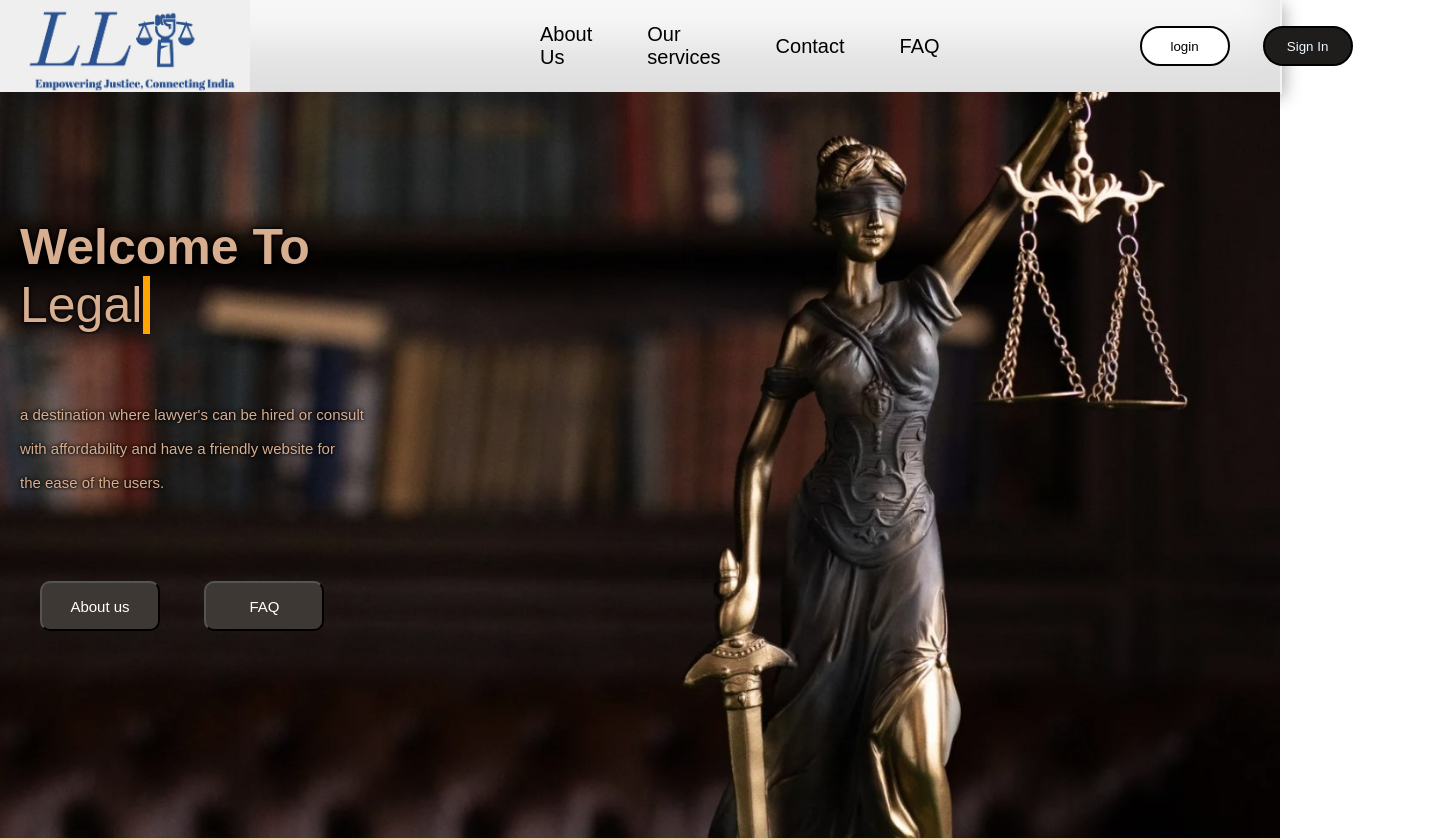
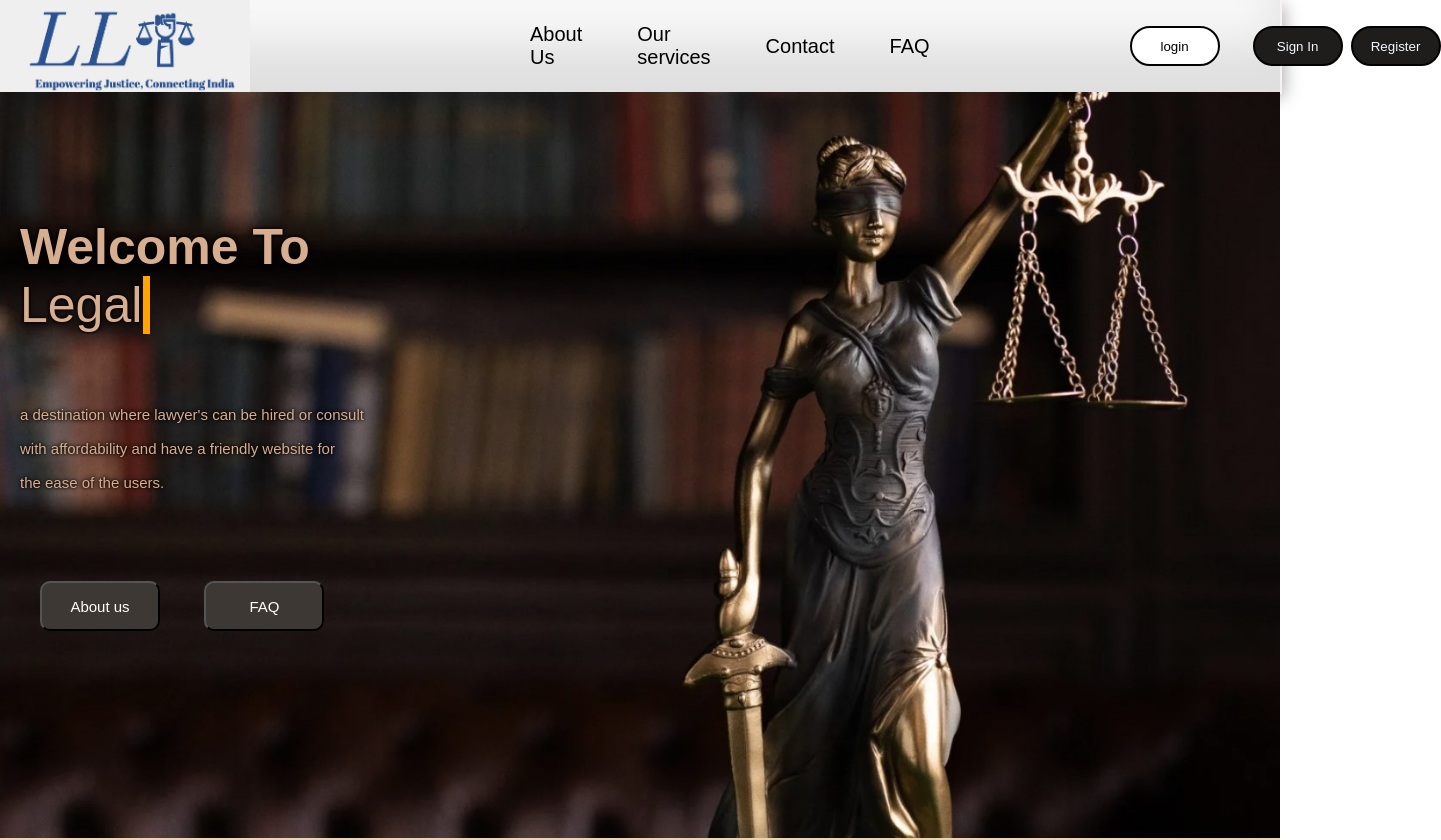
Before and after one commit to divyadeep10/SIH-2023, a plain HTML site: page index.html in a window 1280 px wide. Shown: the top 840 px of the page, 1441 px wide, since content can reach past the window. Drawn offline with Linux system fonts and the light colour scheme; files that its build step writes are made by us from their sources; files whose address does not match are found by name.

Commit message:
register button added

```diff
--- a/htmfiles/index.html
+++ b/index.html
@@ -48,6 +48,16 @@
                 <div class="nav-login2">
                     <button class="button2" type="button" style="color: aliceblue;" onclick="myalert()">
                         Sign In
+                    </button>
+                    <script>
+                        function myalert() {
+                            alert("This is a prototype , try OUR SERVICE or LOGIN option");
+                        }
+                    </script>
+                </div>
+                <div class="nav-login2">
+                    <button class="button6" type="button" style="color: aliceblue;" onclick="myalert()">
+                        Register
                     </button>
                     <script>
                         function myalert() {
--- a/style.css
+++ b/style.css
@@ -23,7 +23,7 @@
 }
 .nav-aboutus {
     font-size:20px;
-    margin-left:290px;
+    margin-left:280px;
     margin-right:55px;
 }
 .nav-aboutus:hover {
@@ -90,6 +90,20 @@
     background-color:#d2a785;
     color:white;
 }
+.button6{
+    background-color:#1f1c1c;
+    color:black;
+    width:90px;
+    border:2px solid #000000;
+    height:40px;
+    border-radius:20px;
+    margin-left:8px;
+}
+.button6:hover {
+    background-color:#d2a785;
+    color:white;
+}
+
 .button4 {
     background-color:rgb(61 56 52);
     font-size:15px;
```
Also changed, not shown: loginpage.html (renamed from htmfiles/loginpage.html), ourservice.html (renamed from htmfiles/ourservice.html).
